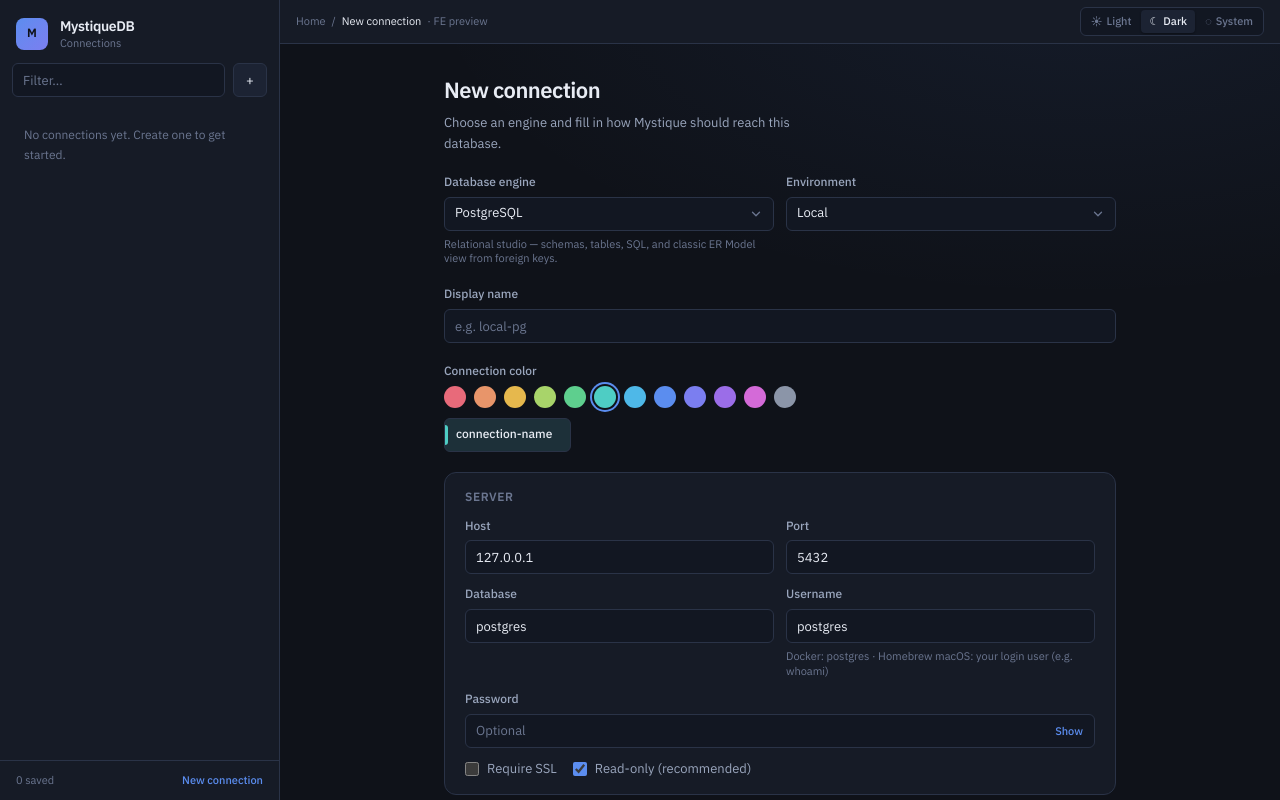
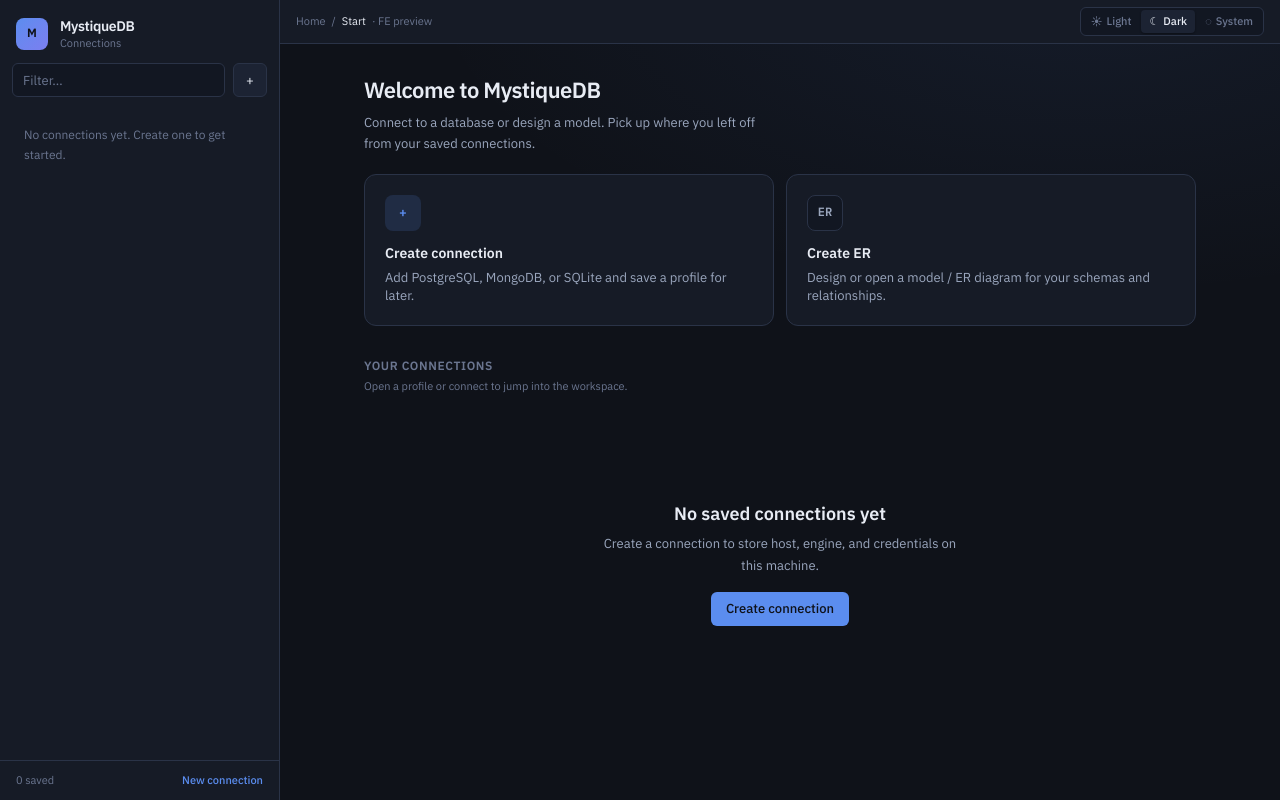
Before and after one commit to yash1200/mystique, a SvelteKit app: page / in a window 1280 px wide. Built offline with nearby package versions, Linux system fonts and the light colour scheme.

Commit message:
feat: home intro with Create connection, Create ER, and list
Open on a start screen instead of the new-connection form. Two primary
actions (create connection, create ER placeholder) sit above the saved
connections list with Details and Connect actions.

```diff
--- /dev/null
+++ b/src/lib/components/home/HomeIntro.svelte
@@ -0,0 +1,203 @@
+<script lang="ts">
+  import type { ConnectionProfile } from "$lib/types/connection";
+  import {
+    colorHex,
+    connectionEndpoint,
+    engineLabel,
+  } from "$lib/types/connection";
+  import {
+    Button,
+    ContentPanel,
+    EmptyState,
+    EngineBadge,
+    PageHeader,
+    Pill,
+    StatusDot,
+  } from "$lib/components/ui";
+  import { cn } from "$lib/utils/cn";
+
+  interface Props {
+    connections: ConnectionProfile[];
+    loading?: boolean;
+    connectingId?: string | null;
+    oncreateConnection: () => void;
+    oncreateEr: () => void;
+    onopen: (id: string) => void;
+    onconnect: (id: string) => void;
+  }
+
+  let {
+    connections,
+    loading = false,
+    connectingId = null,
+    oncreateConnection,
+    oncreateEr,
+    onopen,
+    onconnect,
+  }: Props = $props();
+
+  /** Newest first when lastConnectedAt is set. */
+  const sorted = $derived(
+    [...connections].sort((a, b) => {
+      const ta = a.lastConnectedAt ? Date.parse(a.lastConnectedAt) : 0;
+      const tb = b.lastConnectedAt ? Date.parse(b.lastConnectedAt) : 0;
+      if (tb !== ta) return tb - ta;
+      return (b.updatedAt || "").localeCompare(a.updatedAt || "");
+    }),
+  );
+</script>
+
+<ContentPanel size="lg" ariaLabel="Home">
+  <PageHeader
+    title="Welcome to MystiqueDB"
+    description="Connect to a database or design a model. Pick up where you left off from your saved connections."
+  />
+
+  <!-- Primary actions -->
+  <div class="grid grid-cols-1 gap-3 sm:grid-cols-2">
+    <button
+      type="button"
+      class={cn(
+        "flex min-h-[8.5rem] flex-col rounded-xl border border-line bg-panel p-5 text-left transition-colors duration-150",
+        "hover:border-line-strong hover:bg-hover",
+        "focus-visible:outline-focus focus-visible:outline-2 focus-visible:outline-offset-2",
+      )}
+      onclick={oncreateConnection}
+    >
+      <span
+        class="mb-3 grid size-9 place-items-center rounded-lg bg-accent-muted text-body font-semibold text-accent"
+        aria-hidden="true"
+      >
+        +
+      </span>
+      <span class="text-body-lg font-semibold text-fg">Create connection</span>
+      <span class="mt-1.5 text-body text-fg-secondary">
+        Add PostgreSQL, MongoDB, or SQLite and save a profile for later.
+      </span>
+    </button>
+
+    <button
+      type="button"
+      class={cn(
+        "flex min-h-[8.5rem] flex-col rounded-xl border border-line bg-panel p-5 text-left transition-colors duration-150",
+        "hover:border-line-strong hover:bg-hover",
+        "focus-visible:outline-focus focus-visible:outline-2 focus-visible:outline-offset-2",
+      )}
+      onclick={oncreateEr}
+    >
+      <span
+        class="mb-3 grid size-9 place-items-center rounded-lg border border-line bg-input font-mono text-label font-semibold text-fg-secondary"
+        aria-hidden="true"
+      >
+        ER
+      </span>
+      <span class="text-body-lg font-semibold text-fg">Create ER</span>
+      <span class="mt-1.5 text-body text-fg-secondary">
+        Design or open a model / ER diagram for your schemas and relationships.
+      </span>
+    </button>
+  </div>
+
+  <!-- Previous connections -->
+  <section class="mt-8" aria-labelledby="prev-conn-heading">
+    <div class="mb-3 flex items-end justify-between gap-3">
+      <div>
+        <h2
+          id="prev-conn-heading"
+          class="m-0 text-label font-semibold tracking-wider text-fg-muted uppercase"
+        >
+          Your connections
+        </h2>
+        <p class="mt-1 text-caption text-fg-muted">
+          Open a profile or connect to jump into the workspace.
+        </p>
+      </div>
+      {#if connections.length > 0}
+        <Button variant="ghost" size="sm" onclick={oncreateConnection}>
+          New
+        </Button>
+      {/if}
+    </div>
+
+    {#if loading}
+      <div
+        class="rounded-xl border border-line bg-panel px-4 py-8 text-center text-body text-fg-muted"
+      >
+        Loading connections…
+      </div>
+    {:else if sorted.length === 0}
+      <EmptyState
+        title="No saved connections yet"
+        description="Create a connection to store host, engine, and credentials on this machine."
+      >
+        {#snippet actions()}
+          <Button variant="primary" onclick={oncreateConnection}>
+            Create connection
+          </Button>
+        {/snippet}
+      </EmptyState>
+    {:else}
+      <ul class="m-0 flex list-none flex-col gap-2 p-0">
+        {#each sorted as conn (conn.id)}
+          {@const hex = colorHex(conn.colorId)}
+          {@const status = conn.status ?? "disconnected"}
+          {@const busy = connectingId === conn.id}
+          <li
+            class="flex flex-wrap items-center gap-3 rounded-xl border border-line bg-panel py-2.5 pr-3 pl-0"
+            style="--connection-color: {hex}"
+          >
+            <button
+              type="button"
+              class="flex min-w-0 flex-1 items-center gap-0 rounded-l-xl border-none bg-transparent py-1 pr-2 pl-0 text-left text-fg transition-colors hover:bg-hover"
+              onclick={() => onopen(conn.id)}
+            >
+              <span
+                class="mr-3 h-10 w-1 shrink-0 rounded-r-sm bg-conn"
+                aria-hidden="true"
+              ></span>
+              <StatusDot {status} />
+              <div class="ml-2 min-w-0 flex-1">
+                <div class="flex min-w-0 flex-wrap items-center gap-1.5">
+                  <span class="truncate text-body font-medium">{conn.name}</span>
+                  {#if conn.environment === "production"}
+                    <Pill tone="warning" uppercase>PROD</Pill>
+                  {/if}
+                  {#if conn.readOnly}
+                    <Pill uppercase>RO</Pill>
+                  {/if}
+                </div>
+                <div class="mt-0.5 flex min-w-0 items-center gap-1.5">
+                  <EngineBadge engine={conn.engine} />
+                  <span class="truncate font-mono text-caption text-fg-muted">
+                    {connectionEndpoint(conn)}
+                  </span>
+                  <span class="hidden text-caption text-fg-muted sm:inline">
+                    · {engineLabel(conn.engine)}
+                  </span>
+                </div>
+              </div>
+            </button>
+            <div class="flex shrink-0 items-center gap-2 pl-2">
+              <Button
+                variant="ghost"
+                size="sm"
+                onclick={() => onopen(conn.id)}
+                disabled={busy}
+              >
+                Details
+              </Button>
+              <Button
+                variant="primary"
+                size="sm"
+                onclick={() => onconnect(conn.id)}
+                disabled={busy}
+              >
+                {busy ? "Connecting…" : "Connect"}
+              </Button>
+            </div>
+          </li>
+        {/each}
+      </ul>
+    {/if}
+  </section>
+</ContentPanel>
--- a/src/routes/+page.svelte
+++ b/src/routes/+page.svelte
@@ -4,6 +4,7 @@
   import ConnectionSidebar from "$lib/components/home/ConnectionSidebar.svelte";
   import ConnectionDetail from "$lib/components/home/ConnectionDetail.svelte";
   import NewConnectionPanel from "$lib/components/home/NewConnectionPanel.svelte";
+  import HomeIntro from "$lib/components/home/HomeIntro.svelte";
   import {
     Button,
     ThemeToggle,
@@ -37,9 +38,11 @@
   let connections = $state<ConnectionProfile[]>([]);
   let selectedId = $state<string | null>(null);
   /** Create form (no selection). */
-  let creating = $state(true);
+  let creating = $state(false);
   /** Edit form for the currently selected profile. */
   let editing = $state(false);
+  /** Landing intro: actions + previous connections (default home). */
+  let showHome = $state(true);
   let loading = $state(true);
   let saving = $state(false);
   let testing = $state(false);
@@ -87,11 +90,21 @@
     }, 3600);
   }
 
-  /** Home default: nothing selected → new-connection form. */
+  /** Default landing: intro actions + connection list. */
+  function enterHomeMode() {
+    selectedId = null;
+    creating = false;
+    editing = false;
+    showHome = true;
+    testResult = null;
+  }
+
+  /** Open the new-connection form. */
   function enterCreateMode() {
     selectedId = null;
     creating = true;
     editing = false;
+    showHome = false;
     testResult = null;
   }
 
@@ -107,15 +120,19 @@
       selectedId = preferSelectId;
       creating = false;
       editing = false;
+      showHome = false;
     } else if (!selectedId || !connections.some((c) => c.id === selectedId)) {
-      // No valid selection → always land on create home (never empty state).
-      enterCreateMode();
+      // No valid selection → landing intro (not the create form).
+      if (!creating && !editing) {
+        enterHomeMode();
+      }
     }
   }
 
   function selectConnection(id: string) {
     creating = false;
     editing = false;
+    showHome = false;
     testResult = null;
     selectedId = id;
   }
@@ -124,11 +141,29 @@
     enterCreateMode();
   }
 
+  function startCreateEr() {
+    showToast(
+      "info",
+      "Create ER / Model designer is coming next — connect to a database first for live model view, or stay tuned.",
+    );
+  }
+
   function startEdit() {
     if (!selected) return;
     editing = true;
     creating = false;
+    showHome = false;
     testResult = null;
+  }
+
+  async function connectFromHome(id: string) {
+    selectConnection(id);
+    // Wait a tick so `selected` derives, then reuse connectSelected
+    await Promise.resolve();
+    const conn = connections.find((c) => c.id === id);
+    if (!conn) return;
+    selectedId = id;
+    await connectSelected();
   }
 
   /**
@@ -202,18 +237,12 @@
     if (editing && selectedId) {
       editing = false;
       creating = false;
+      showHome = false;
       testResult = null;
       return;
     }
-    // Cancel create → if we have connections, select first; else stay on form.
-    if (connections.length > 0) {
-      creating = false;
-      editing = false;
-      testResult = null;
-      selectedId = connections[0].id;
-      return;
-    }
-    enterCreateMode();
+    // Cancel create → back to home intro.
+    enterHomeMode();
   }
 
   async function saveConnection(draft: ConnectionFormDraft) {
@@ -424,8 +453,8 @@
       loadError = null;
       try {
         await refreshList();
-        // Always open home with no selection in create mode.
-        enterCreateMode();
+        // Always open on the intro screen (actions + previous connections).
+        enterHomeMode();
         if (!isTauri()) {
           // Soft notice only — FE localStorage still works.
           loadError = null;
@@ -456,16 +485,24 @@
       class="flex h-topbar shrink-0 items-center justify-between gap-3 border-b border-line bg-panel px-4"
     >
       <div class="flex min-w-0 items-center gap-1.5 text-caption text-fg">
-        <span class="text-fg-muted">Home</span>
+        <button
+          type="button"
+          class="border-none bg-transparent p-0 text-caption text-fg-muted hover:text-accent hover:underline"
+          onclick={enterHomeMode}
+        >
+          Home
+        </button>
         <span class="text-fg-muted">/</span>
-        {#if creating}
+        {#if showHome && !creating && !editing && !selected}
+          <span>Start</span>
+        {:else if creating}
           <span>New connection</span>
         {:else if editing && selected}
           <span>Edit · {selected.name}</span>
         {:else if selected}
           <span>{selected.name}</span>
         {:else}
-          <span>Connections</span>
+          <span>Start</span>
         {/if}
         {#if loading}
           <span class="text-fg-muted">· Loading…</span>
@@ -484,7 +521,7 @@
           {saving}
           {testing}
           {testResult}
-          oncancel={connections.length > 0 ? cancelForm : undefined}
+          oncancel={cancelForm}
           onsave={saveConnection}
           ontest={handleTestConnection}
         />
@@ -509,17 +546,17 @@
           onduplicate={duplicateSelected}
           ondelete={requestDeleteSelected}
           onedit={startEdit}
-          onbacktonew={startCreate}
+          onbacktonew={enterHomeMode}
         />
       {:else}
-        <!-- Fallback: never show empty “no selection”; always create form. -->
-        <NewConnectionPanel
-          initial={null}
-          {saving}
-          {testing}
-          {testResult}
-          onsave={saveConnection}
-          ontest={handleTestConnection}
+        <HomeIntro
+          {connections}
+          {loading}
+          connectingId={testing ? selectedId : null}
+          oncreateConnection={startCreate}
+          oncreateEr={startCreateEr}
+          onopen={selectConnection}
+          onconnect={connectFromHome}
         />
       {/if}
     </div>
```
